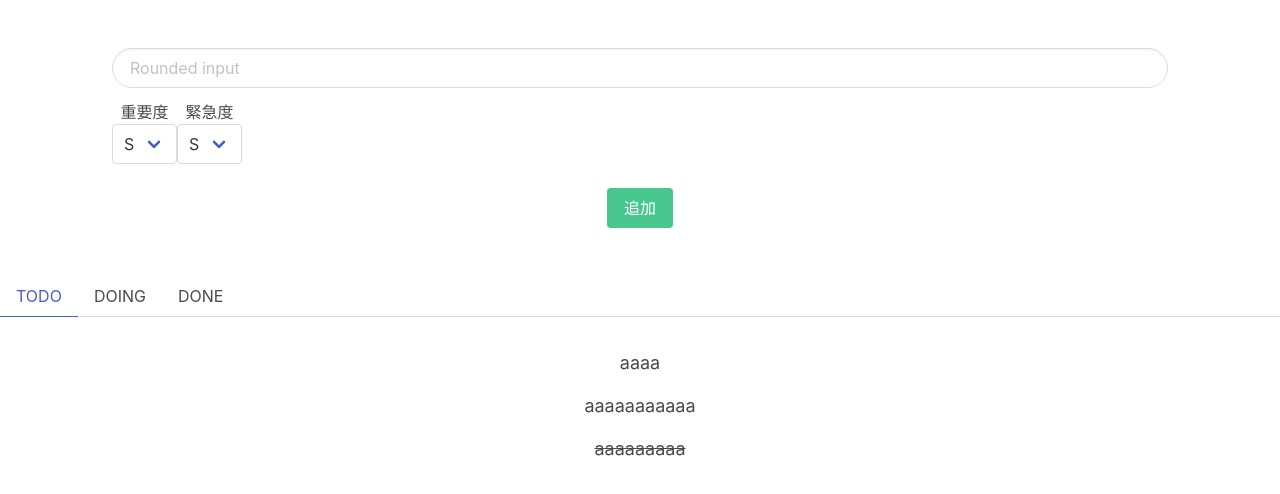
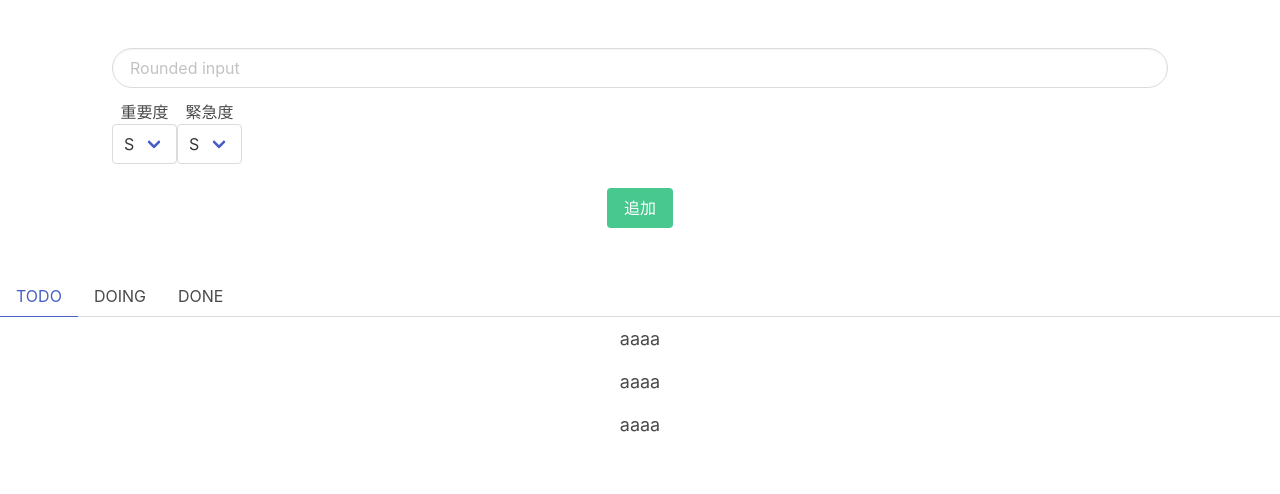
Before and after one commit to dkdk443/react-simple-todo, a React (Create React App) app: page / in a window 1280 px wide. Shown: the top 494 px of the page. Built offline with nearby package versions, Linux system fonts and the light colour scheme.

Commit message:
コンポーネントの分割

```diff
--- a/src/App.js
+++ b/src/App.js
@@ -1,72 +1,16 @@
-import logo from './logo.svg';
 import './App.css';
-
+import { useState } from 'react';
+import TodoList from './components/TodoList';
+import TodoFilter from './components/TodoFilter';
+import TodoForm from './components/TodoForm';
 
 function App() {
   return (
     <div className="App">
       <>
-        <div className="container">
-          <div className="section">
-            <div className="field">
-              <div className="control">
-               <input class="input is-rounded" type="text" placeholder="Rounded input" />
-              </div>
-            </div>
-            <div className="field is-horizontal">
-             <div className="field">
-              <label htmlFor="">重要度</label>
-               <div className="control">
-                <div className="select" name="" id="">
-
-                  <select name="" id="">
-                    <option value="">S</option>
-                    <option value="">A</option>
-                    <option value="">B</option>
-                    <option value="">C</option>
-                  </select>
-                </div>
-              </div>
-            </div>
-             <div className="field">
-              <label htmlFor="">緊急度</label>
-               <div className="control">
-                <div className="select" name="" id="">
-
-                  <select name="" id="">
-                    <option value="">S</option>
-                    <option value="">A</option>
-                    <option value="">B</option>
-                    <option value="">C</option>
-                  </select>
-                </div>
-              </div>
-            </div>
-            </div>
-
-            <div class="field">
-            <p class="control">
-              <button class="button is-success">
-                追加
-              </button>
-            </p>
-            </div>
-          </div>
-        </div>
-        <div class="tabs">
-        <ul>
-          <li className="is-active"><a>TODO</a></li>
-          <li><a>DOING</a></li>
-          <li><a>DONE</a></li>
-        </ul>
-        </div>
-        <section>
-          <ul className="todolist">
-            <li className="todo">aaaa</li>
-            <li className="todo">aaaaaaaaaaa</li>
-            <li className="todo is-done">aaaaaaaaa</li>
-          </ul>
-        </section>
+        <TodoForm />
+        <TodoFilter />
+        <TodoList />
       </>
     </div>
   );
--- /dev/null
+++ b/src/components/TodoFilter.js
@@ -0,0 +1,15 @@
+import React from 'react'
+
+export default function TodoFilter() {
+  return (
+    <div>
+      <div class="tabs">
+        <ul>
+          <li className="is-active"><a>TODO</a></li>
+          <li><a>DOING</a></li>
+          <li><a>DONE</a></li>
+        </ul>
+      </div>
+    </div>
+  )
+}
--- /dev/null
+++ b/src/components/TodoForm.js
@@ -0,0 +1,57 @@
+import React from 'react'
+
+export default function TodoForm() {
+  return (
+    <div>
+      <>
+        <div className="container">
+          <div className="section">
+            <div className="field">
+              <div className="control">
+               <input class="input is-rounded" type="text" placeholder="Rounded input" />
+              </div>
+            </div>
+            <div className="field is-horizontal">
+             <div className="field">
+              <label htmlFor="">重要度</label>
+               <div className="control">
+                <div className="select" name="" id="">
+
+                  <select name="" id="">
+                    <option value="">S</option>
+                    <option value="">A</option>
+                    <option value="">B</option>
+                    <option value="">C</option>
+                  </select>
+                </div>
+              </div>
+            </div>
+             <div className="field">
+              <label htmlFor="">緊急度</label>
+               <div className="control">
+                <div className="select" name="" id="">
+
+                  <select name="" id="">
+                    <option value="">S</option>
+                    <option value="">A</option>
+                    <option value="">B</option>
+                    <option value="">C</option>
+                  </select>
+                </div>
+              </div>
+            </div>
+            </div>
+
+            <div class="field">
+            <p class="control">
+              <button class="button is-success">
+                追加
+              </button>
+            </p>
+            </div>
+          </div>
+        </div>
+      </>
+    </div>
+  )
+}
--- /dev/null
+++ b/src/components/TodoItem.js
@@ -0,0 +1,9 @@
+import React from 'react'
+
+export default function TodoItem() {
+  return (
+    <div>
+        <li className="todo">aaaa</li>
+    </div>
+  )
+}
--- /dev/null
+++ b/src/components/TodoList.js
@@ -0,0 +1,18 @@
+import React from 'react'
+import TodoItem from './TodoItem'
+
+function TodoList() {
+  return (
+    <div>
+       <section>
+          <ul className="todolist">
+            <TodoItem />
+            <TodoItem />
+            <TodoItem />
+          </ul>
+        </section>
+    </div>
+  )
+}
+
+export default TodoList;
--- a/src/index.js
+++ b/src/index.js
@@ -3,6 +3,7 @@ import ReactDOM from 'react-dom';
 import './index.css';
 import App from './App';
 import reportWebVitals from './reportWebVitals';
+
 
 ReactDOM.render(
   <React.StrictMode>
```
